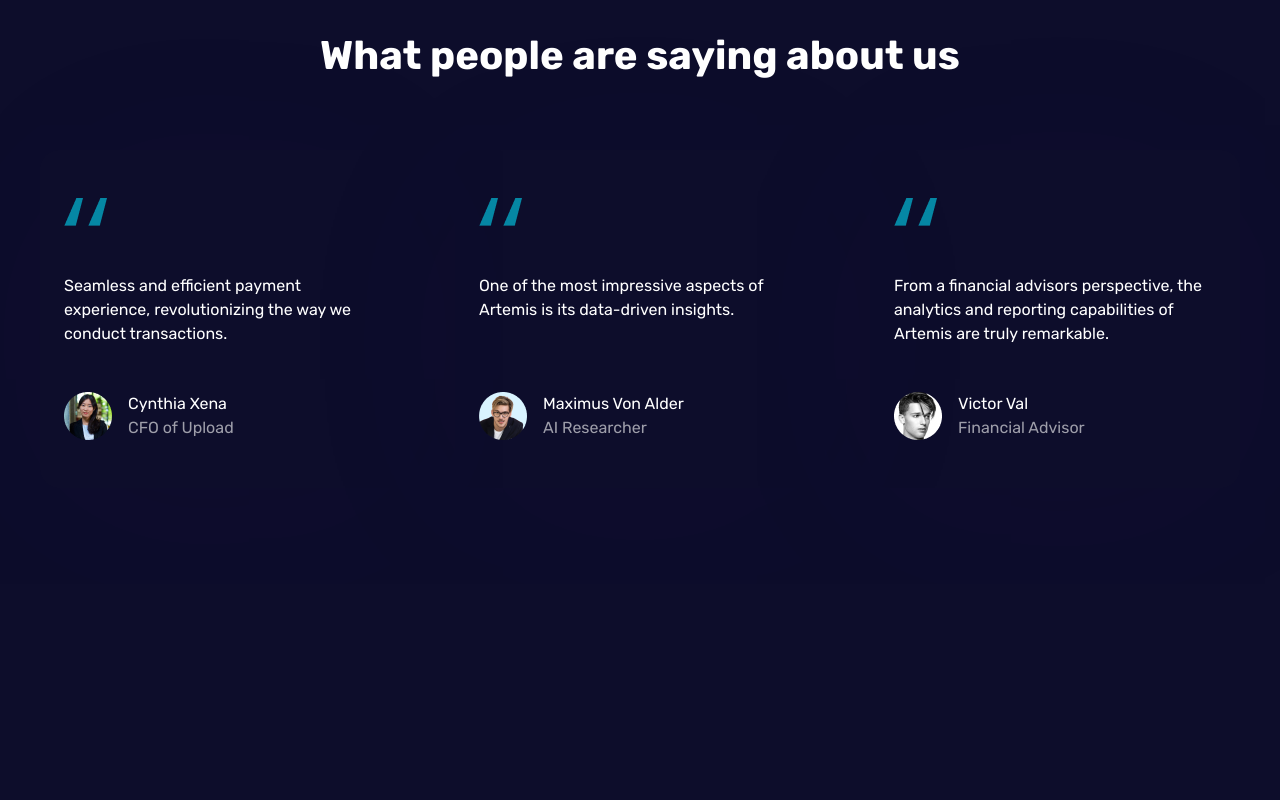
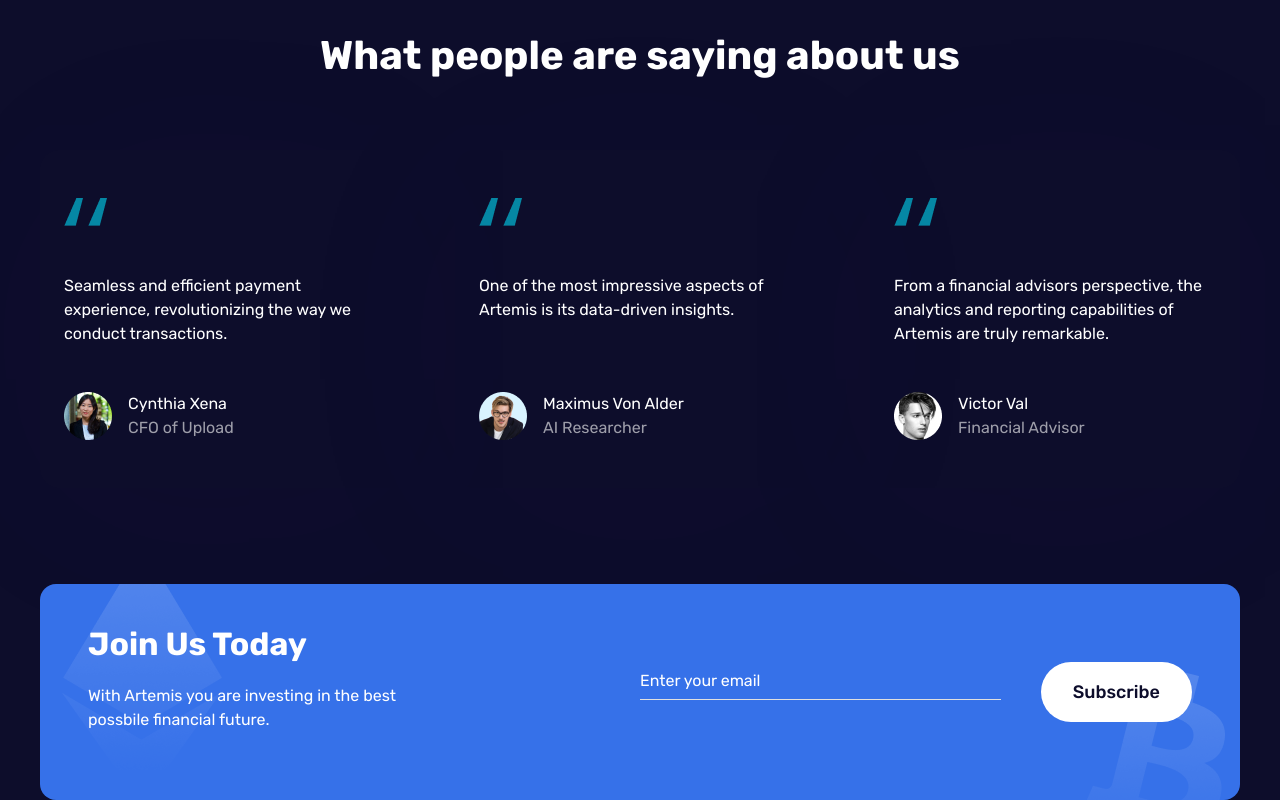
Before and after one commit to milladAyoubi/artemis_payment, a React (Create React App) app in the folder artemis-payment/: page / in a window 1280 px wide. Shown: the part 2352-3152 px from the top of the page. Before the commit the page ends 2936 px from the top, so only its background shows below. Built offline with nearby package versions, Linux system fonts and the light colour scheme; the HTML template or start-up script is replaced by a standard one.

Commit message:
Newsletter

```diff
--- a/artemis-payment/src/App.js
+++ b/artemis-payment/src/App.js
@@ -12,6 +12,7 @@ import NavMobile from './components/NavMobile';
 import Business from './components/Business';
 import Trade from './components/Trade';
 import Stats from './components/Stats';
+import Newsletter from './components/Newsletter';
 
 
 const App = () => {
@@ -38,8 +39,9 @@ const App = () => {
       <Stats/>
       <Business/>
       <Why/>
+      <Trade/>
 
-      <Trade/>
+      <Newsletter/>
 
   </div>
 
--- a/artemis-payment/src/components/Business.js
+++ b/artemis-payment/src/components/Business.js
@@ -19,7 +19,7 @@ const Calculate = () => {
       </div>
 
 
-    <div  data-aos="fade-left" data-aos-delay="900"data-aos-duration="1200">
+    <div  data-aos="fade-left" data-aos-delay="1000"data-aos-duration="1200">
 
       <div className='flex gap-6 py-5 px-10 buissness-icon-container '>
         <div className='buissness-icon bg-blue/10'>
--- a/artemis-payment/src/components/Newsletter.js
+++ b/artemis-payment/src/components/Newsletter.js
@@ -1,7 +1,24 @@
 import React from 'react';
+import NewsletterForm from './NewsletterForm';
 
 const Newsletter = () => {
-  return <div>Newsletter</div>;
+  return (
+  <section>
+  <div className='container mx-auto'>
+    <div className='flex flex-col lg:flex-row items-center
+     justify-between bg-blue p-12 rounded-2xl lg:bg-newsletterBox lg:bg-no-repeat lg:h-[216px]' data-aos="fade-up" data-aos-delay="1200" data-aos-duration="1200">
+      <div className='flex-1 w-full'>
+      <h3 className='h3 mb-4'>Join Us Today</h3>
+      <p className='max-w-[348px] mb-8'>
+       With Artemis you are investing in the best possbile financial future.
+       </p>
+  </div>
+  <NewsletterForm/>
+    </div>
+  </div>
+</section>
+
+);
 };
 
 export default Newsletter;
--- a/artemis-payment/src/components/NewsletterForm.js
+++ b/artemis-payment/src/components/NewsletterForm.js
@@ -1,7 +1,14 @@
 import React from 'react';
 
 const NewsletterForm = () => {
-  return <div>NewsletterForm</div>;
+  return (
+
+  <form action="" className='flex-1 flex flex-col items-start w-full gap-y-6 lg:flex-row lg:gap-x-10'>
+    <input className='input text-base text-white placeholder:text-white placeholder:text-base' type="text" placeholder='Enter your email' />
+    <button className='btn bg-white text-darkblue px-8 hover:bg:white'>Subscribe</button>
+  </form>
+
+  );
 };
 
 export default NewsletterForm;
--- a/artemis-payment/src/components/Stats.js
+++ b/artemis-payment/src/components/Stats.js
@@ -10,7 +10,7 @@ import dropboxLogo from '../assets/img/dropbox-logo.png';
 
 const Stats = () => {
   return (
-    <section className='pt-24' data-aos="fade-up" data-aos-delay="900" data-aos-duration="1200">
+    <section className='pt-24' data-aos="fade-up" data-aos-delay="1200" data-aos-duration="1200">
       <div className='container mx-auto'>
 
         <div className='flex flex-col items-center gap-y-6 lg:flex-row lg:justify-between'>
--- a/artemis-payment/src/components/Why.js
+++ b/artemis-payment/src/components/Why.js
@@ -9,7 +9,7 @@ const Why = () => {
 
         <div className='flex flex-col items-center gap-x-8 lg:flex-row' >
 
-          <div data-aos="fade-right" data-aos-delay="900"data-aos-duration="1200" >
+          <div data-aos="fade-right" data-aos-delay="1000"data-aos-duration="1200" >
             <img src={Image} alt="" />
           </div>
 
```
Also changed, not shown: artemis-payment/src/assets/img/Zabi wedding.png (added), artemis-payment/src/assets/img/zabi.png (added).
